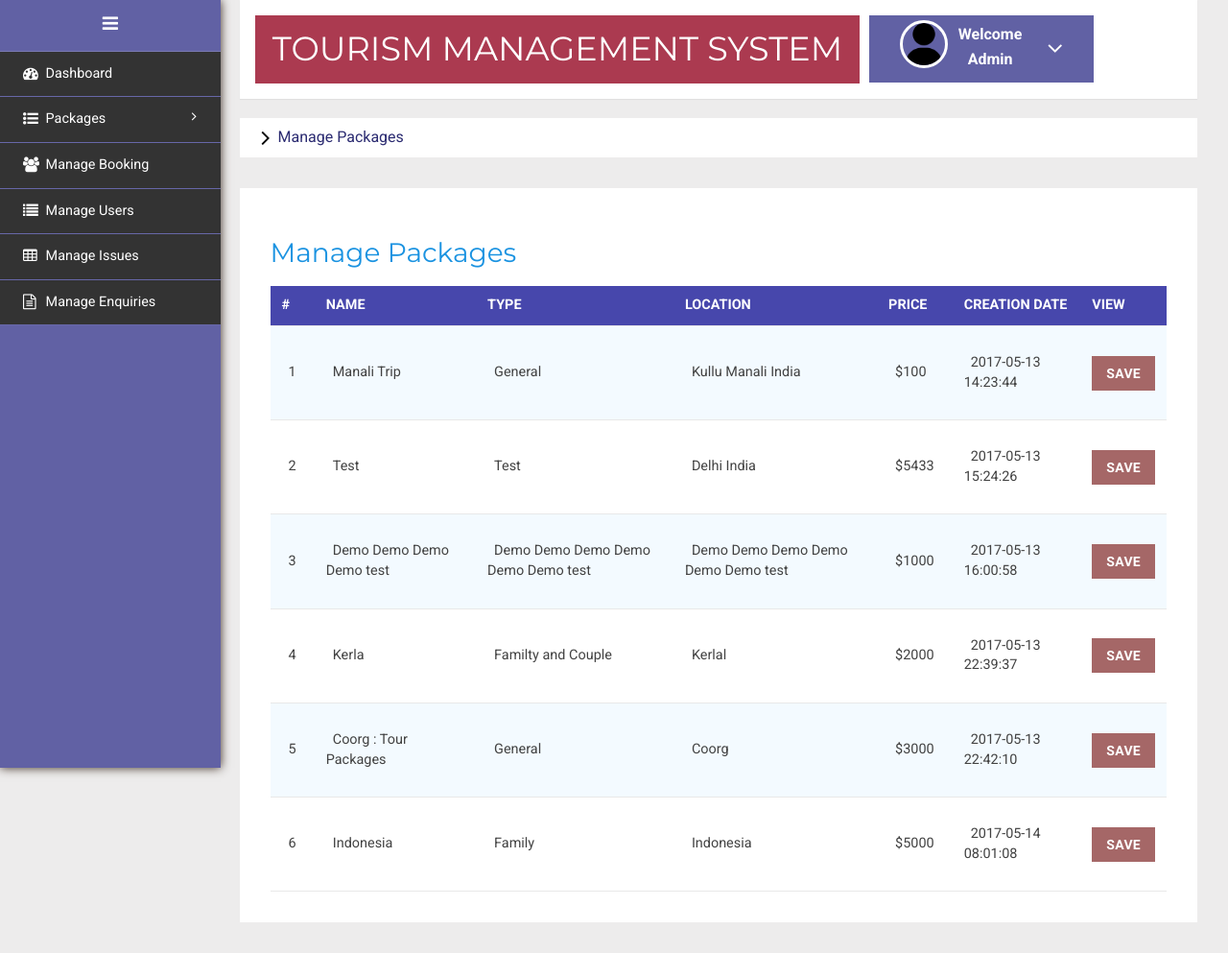
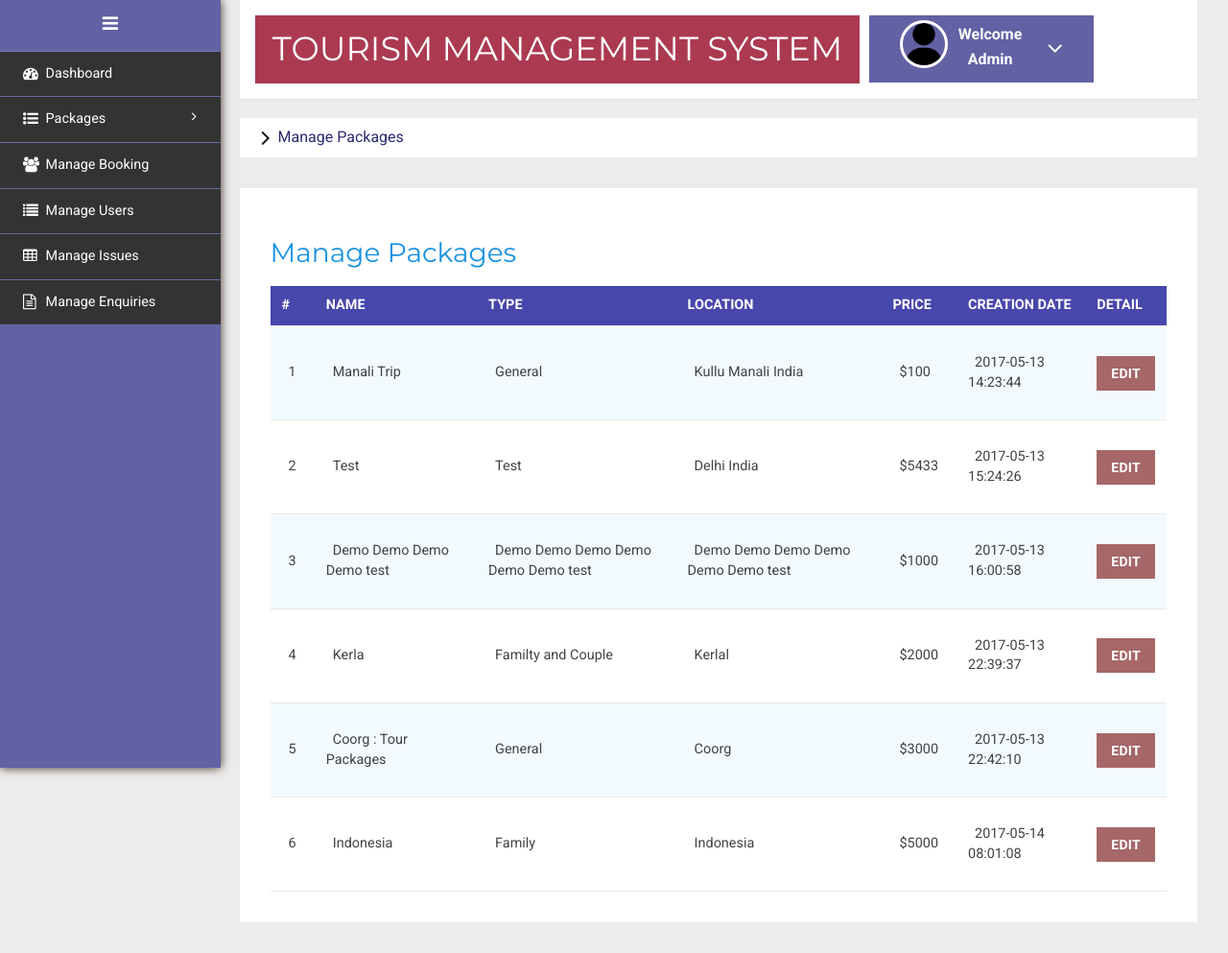
Before and after one commit to JamesRawal456/TourismManagementSystem, a PHP site: page /managepackages.php in a window 1280 px wide. Shown: the whole page at 96% size. Run offline with PHP 8.4, Linux system fonts and the light colour scheme; a user stored in the database is signed in; data comes from the database, SQL or seed files in the repository.

Commit message:
changed update button to edit button

```diff
--- a/Admin/managepackages.php
+++ b/Admin/managepackages.php
@@ -94,7 +94,7 @@ else{
 							<th>Location</th>
 							<th>Price</th>
 							<th>Creation Date</th>
-							<th>View</th>
+							<th>Detail</th>
 						  </tr>
 						</thead>
 						<tbody>
@@ -117,7 +117,7 @@ foreach($results as $result)
 							<td><?php echo htmlentities($result->PackageLocation);?></td>
 							<td>$<?php echo htmlentities($result->PackagePrice);?></td>
 							<td><?php echo htmlentities($result->Creationdate);?></td>
-							<td><a href="updatepackage.php?pid=<?php echo htmlentities($result->PackageId);?>"><button type="button" class="btn btn-primary btn-block">Save</button></a></td>
+							<td><a href="updatepackage.php?pid=<?php echo htmlentities($result->PackageId);?>"><button type="button" class="btn btn-primary btn-block">Edit</button></a></td>
 						  </tr>
 						 <?php $cnt=$cnt+1;} }?>
 						</tbody>
```
